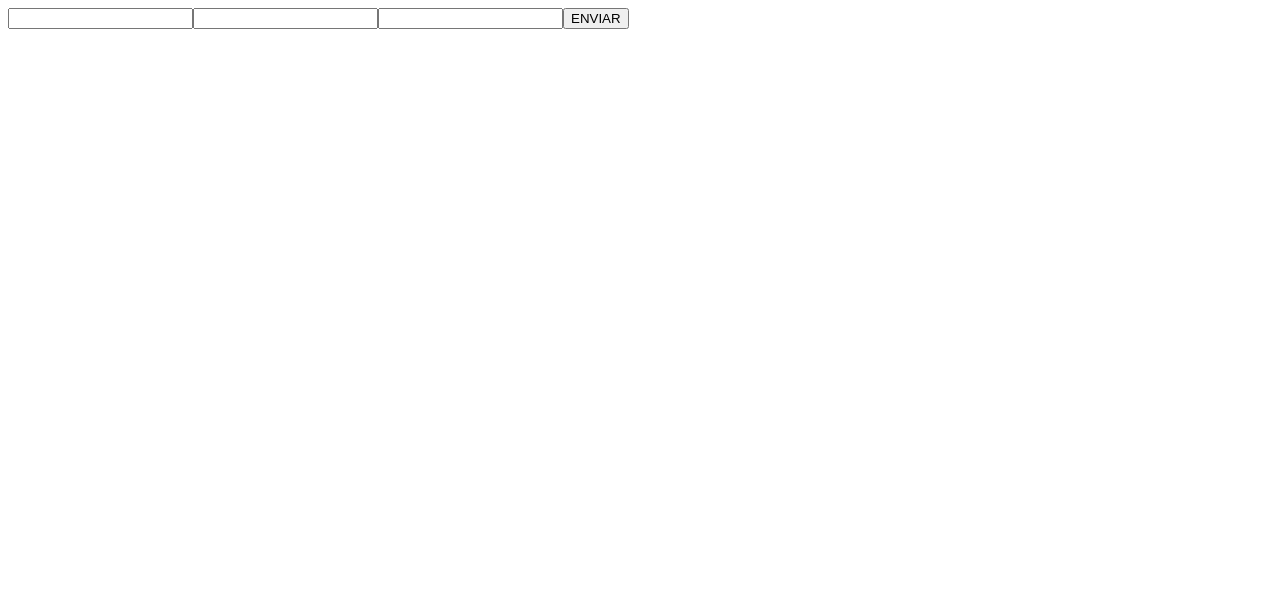
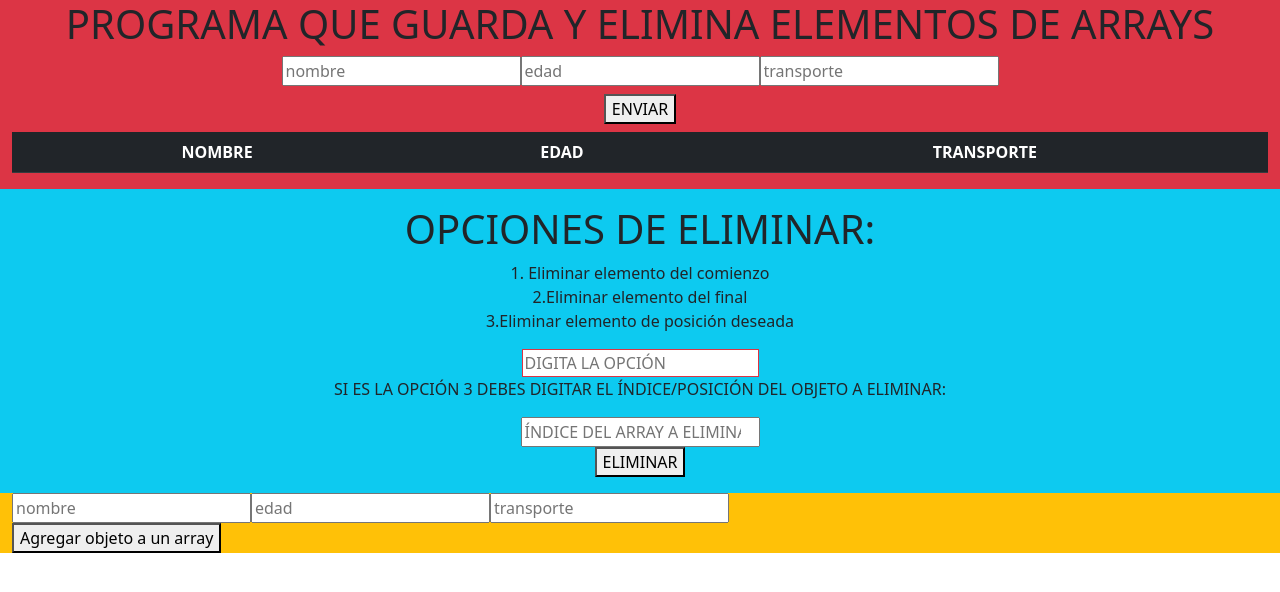
Before and after one commit to ZulayNicolOrtegonPintoADSO/vue, a plain HTML site: page index.html in a window 1280 px wide. Drawn offline with nearby package versions, Linux system fonts and the light colour scheme.

Commit message:
feat: :art: Creo las funciones para eliminar y agregar elementos a un array

```diff
--- a/component/my_component.js
+++ b/component/my_component.js
@@ -1,26 +1,103 @@
 export default{
+    //clase data para meter los datos
     data(){
+        //retornar
         return {
+            //creo array (lista)
             lista: [],
 
+            //variables tipo null porque los valores los determina el input
             nombre: null,
             edad: null,
-            transporte: null
+            transporte: null,
 
+            opcion: null,
+            indice: null,
+
+            agg_nom: null,
+            agg_edad: null,
+            agg_trans: null
         }
     },
-
+    //clase methods para métodos (en él van las funciones)
     methods:{
+        //función crear objeto que se activa al dar click en el botón enviar.
         crearobj(){
+            //agregar a la lista un objeto que se compone de las variables que están en data
             this.lista.push({
                 nom: this.nombre,
                 edad: this.edad,
                 trans: this.transporte
             })
 
+            //vaciar los inputs
             this.nombre = null,
             this.edad = null,
             this.transporte = null
+        },
+
+        eliminar(){
+
+            if(this.opcion == 1){
+                let eliminar = this.lista.shift()
+                console.log("funciona opc 1")
+            }
+
+            else if(this.opcion == 2){
+                let eliminar = this.lista.pop()
+                console.log("funciona opc 2")
+            }
+
+            else if(this.opcion == 3){
+                let agg = this.lista.splice(this.indice, 1)
+
+                this.agg_nom = null,
+                this.agg_edad = null,
+                this.agg_trans = null
+            }
+
+            else{
+                alert("OPCIÓN NO ESCOGIDA CORRECTAMENTE")
+            }
+        },
+
+        agg(){
+
+            let opciones = Number(prompt("1. Agregar elemento del comienzo \n\r 2.Agregar elemento del final \n\r 3.Agregar elemento de posición deseada"));
+
+            if(opciones == 1){
+                this.lista.unshift({
+                    nom: this.agg_nom,
+                    edad: this.agg_edad,
+                    trans: this.agg_trans
+                })
+
+                this.agg_nom = null,
+                this.agg_edad = null,
+                this.agg_trans = null
+            }
+
+            else if(opciones == 2){
+                this.lista.push({
+                    nom: this.agg_nom,
+                    edad: this.agg_edad,
+                    trans: this.agg_trans
+                })
+
+                this.agg_nom = null,
+                this.agg_edad = null,
+                this.agg_trans = null
+            }
+
+            else if(opciones == 3){
+
+            }
+
+            else{
+                alert("OPCIÓN NO ESCOGIDA CORRECTAMENTE")
+            }
         }
+
+
     }
 }
--- a/index.html
+++ b/index.html
@@ -5,23 +5,80 @@
     <meta http-equiv="X-UA-Compatible" content="IE=edge">
     <meta name="viewport" content="width=device-width, initial-scale=1.0">
     <title>PRIMER TALLER VUE</title>
+    <link href="https://cdn.jsdelivr.net/npm/bootstrap@5.0.2/dist/css/bootstrap.min.css" rel="stylesheet" integrity="sha384-EVSTQN3/azprG1Anm3QDgpJLIm9Nao0Yz1ztcQTwFspd3yD65VohhpuuCOmLASjC" crossorigin="anonymous">
+    <script src="https://cdn.jsdelivr.net/npm/bootstrap@5.0.2/dist/js/bootstrap.bundle.min.js" integrity="sha384-MrcW6ZMFYlzcLA8Nl+NtUVF0sA7MsXsP1UyJoMp4YLEuNSfAP+JcXn/tWtIaxVXM" crossorigin="anonymous"></script>
     <script src="app.js" type="module"></script>
 </head>
+
+<!-- contenedor del paso 1 (Lectura de datos))-->
+<!-- contenedor del paso 2 (Crear objeto))-->
+<!-- contenedor del paso 3 (Mostrar Objeto)-->
+<!-- contenedor del paso 4 (Crear array)-->
+<!-- contenedor del paso 5 (Mostrar array)-->
+<!-- contenedor del paso 6 (Eliminar primer elemento del array)-->
+<!-- contenedor del paso 7 (Eliminar ultimo elemento del array)-->
+<!-- contenedor del paso 8 (Eliminar cualquier elemento del array)-->
+<!-- contenedor del paso 9 (Agregar elemento al comienzo del array)-->
+<!-- contenedor del paso 10 (Agregar elemento al final del array)-->
+
 <body>
     <div id="app">
-        <form>
-            <input v-model="nombre">
-            <input v-model="edad">
-            <input v-model="transporte">
 
-            <button @click.prevent="crearobj"> ENVIAR</button>
-        </form>
+        <div class="container-fluid bg-danger"> <!--Contenedor 1  Crear objeto , array y mostrar-->
+            <div class="row">
+                <div class="col text-center">
+                    <h1>PROGRAMA QUE GUARDA Y ELIMINA ELEMENTOS DE ARRAYS</h1>
 
-        <div v-for= "i in lista">
-            {{i.nom}}
-            {{i.edad}}
-            {{i.trans}}
+                    <form>
+                        <input v-model="nombre" placeholder="nombre">
+                        <input v-model="edad" type="number" placeholder="edad">
+                        <input v-model="transporte" placeholder="transporte"> <br>
+
+                        <button @click.prevent="crearobj" class="m-2"> ENVIAR</button>
+                    </form>
+
+                    <table class="table table-dark table-striped text-center">
+                        <thead><tr> <th>NOMBRE</th> <th>EDAD</th> <th>TRANSPORTE</th></tr></thead>
+                        <tbody v-for= "i in lista"><tr><td>{{i.nom}} </td> <td>{{i.edad}}</td> <td>{{i.trans}}</td></tr></tbody>
+                    </table>
+
+                </div>
+            </div>
         </div>
+
+        <div class="container-fluid bg-info p-3"> <!--Contenedor 2 eliminar elementos de array -->
+            <div class="row">
+                <div class="col text-center">
+                    <h1>OPCIONES DE ELIMINAR:</h1>
+
+                    <p>1. Eliminar elemento del comienzo <br>
+                       2.Eliminar elemento del final <br>
+                       3.Eliminar elemento de posición deseada
+                    </p>
+
+                    <input class="border border-danger" v-model="opcion" type="number" placeholder="DIGITA LA OPCIÓN"> <br>
+                    <p>SI ES LA OPCIÓN 3 DEBES DIGITAR EL ÍNDICE/POSICIÓN DEL OBJETO A ELIMINAR:</p>
+                    <input v-model="indice" type="number" placeholder="ÍNDICE DEL ARRAY A ELIMINAR"> <br>
+                    <button @click.prevent="eliminar">ELIMINAR</button> <br>
+                </div>
+            </div>
+        </div>
+
+        <div class="container-fluid bg-warning"> <!--Contenedor 3 agregar elementos a un array -->
+            <div class="row">
+                <div class="col">
+                    <form>
+                        <input v-model="agg_nom" placeholder="nombre">
+                        <input v-model="agg_edad" type="number" placeholder="edad">
+                        <input v-model="agg_trans" placeholder="transporte"> <br>
+
+                        <button @click.prevent="agg">Agregar objeto a un array</button> <br>
+                    </form>
+                </div>
+            </div>
+        </div>
+
+
     </div>
 </body>
 </html>
```
